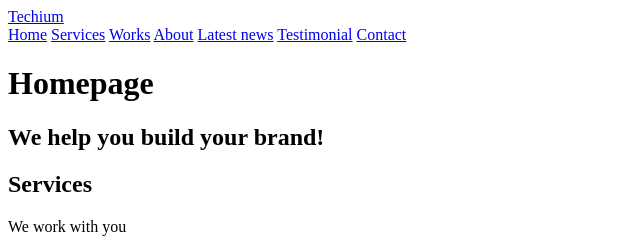
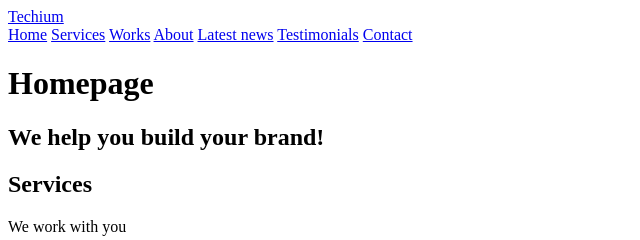
Before and after one commit to MiguelMR96/holbertonschool-web_front_end, a plain HTML site: page 0x00-html_advanced/20-index.html in a window 1280 px wide. Shown: the top 240 px of the page, 0-640 px from the left. Drawn offline with Linux system fonts and the light colour scheme.

Commit message:
Nav tag with links: Task 20

```diff
--- a/0x00-html_advanced/20-index.html
+++ b/0x00-html_advanced/20-index.html
@@ -21,7 +21,7 @@
                     <a href="#works">Works</a>
                     <a href="#about">About</a>
                     <a href="#latest_news">Latest news</a>
-                    <a href="#testimonial">Testimonial</a>
+                    <a href="#testimonials">Testimonials</a>
                     <a href="#contact">Contact</a>
                 </nav>
             </div>
```
